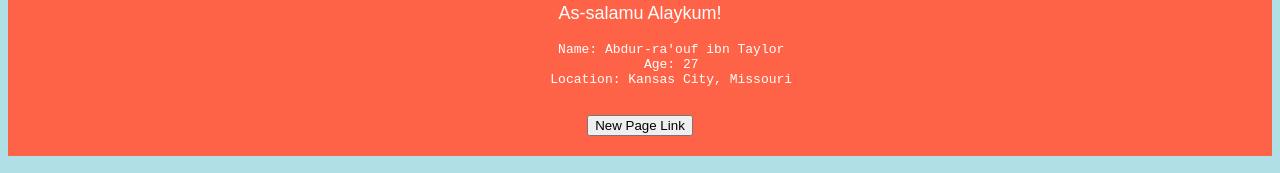
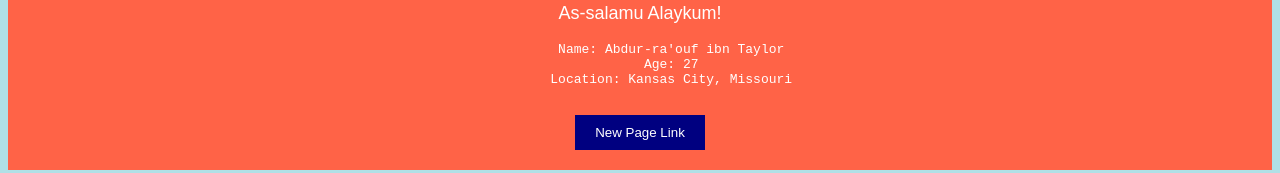
Before and after one commit to iantaylor4523-a11y/islam.love, a plain HTML site: page index.html in a window 1280 px wide. Shown: the part 115-288 px from the top of the page. Drawn offline with Linux system fonts and the light colour scheme.

Commit message:
Update index.html

```diff
--- a/index.html
+++ b/index.html
@@ -85,6 +85,17 @@ div.mycontainer div {
 	text-align: left;
 	margin; 20p;
 	}
+.button-transition {
+	background-color: navy;
+	color: white;
+	padding: 10px 20px;
+	transition: background-color 0.3s ease;
+	border: none;
+	cursor: pointer;
+	}
+.button-transition: hover {
+	background-color: darkorange;
+	}
 </style>
     <title>My Personal Webpage</title>
   </head>
@@ -98,7 +109,7 @@ div.mycontainer div {
 	Location: Kansas City, Missouri
 	</pre>
 	<a href="test.html" style="color: black"; target="_blank";>
-	<button>New Page Link</button></a>
+	<button class="button-transition">New Page Link</button></a>
     </header>
 <section class="about">
 	<p>Check out my favorite website:
```
